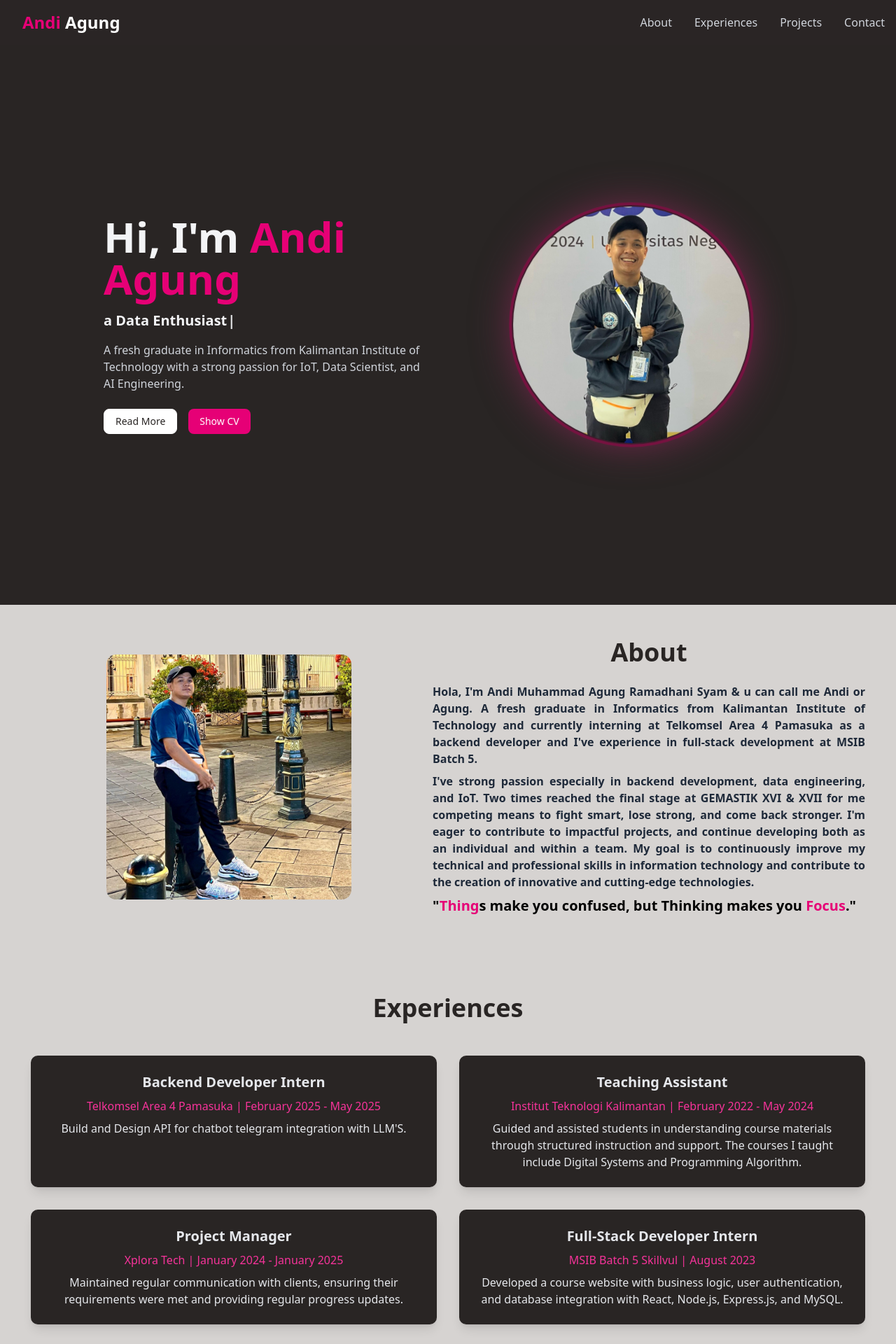
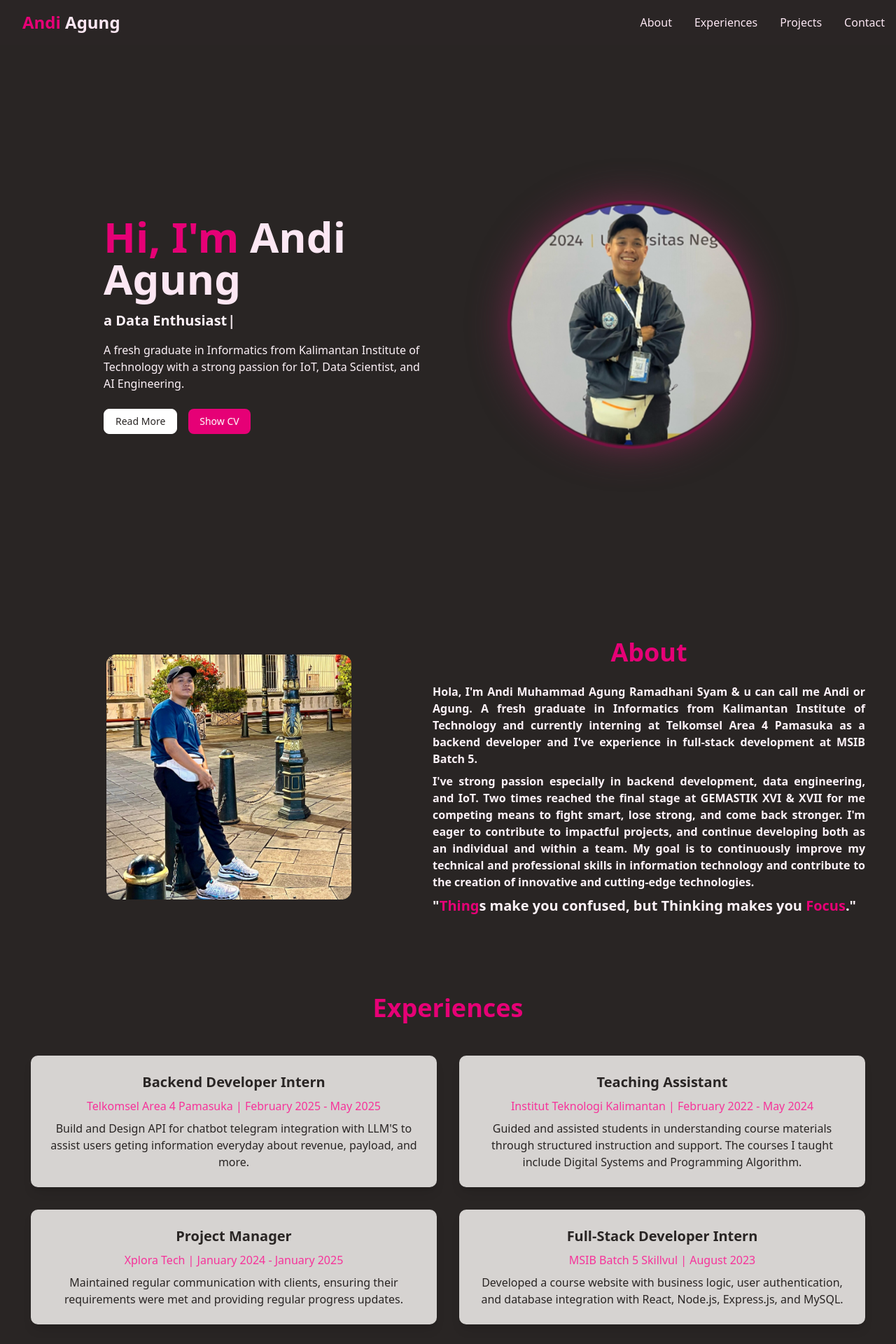
Before and after one commit to possible112/portfolio-pribadi, a Next.js app: page / in a window 1280 px wide. Shown: the top 1920 px of the page at 70% size. Built offline with nearby package versions, Linux system fonts and the light colour scheme.

Commit message:
update 1.3

```diff
--- a/package.json
+++ b/package.json
@@ -11,6 +11,7 @@
   "dependencies": {
     "@radix-ui/react-slot": "^1.2.0",
     "@vercel/speed-insights": "^1.2.0",
+    "animate.css": "^4.1.1",
     "class-variance-authority": "^0.7.1",
     "clsx": "^2.1.1",
     "framer-motion": "^12.7.4",
--- a/src/app/globals.css
+++ b/src/app/globals.css
@@ -17,6 +17,7 @@
 }
 
 html, body {
+  scroll-behavior: smooth; /* Untuk efek scroll halus */
   overflow-x: hidden; /* Untuk mencegah overflow horizontal pada perangkat mobile */
   margin: 0;
   padding: 0;
@@ -31,21 +32,22 @@ html, body {
 
 @keyframes pulseRing {
   0% {
-    transform: scale(0.8);
+    transform: scale(0.9);
     opacity: 1.0;
   }
   50% {
     transform: scale(1.0);
-    opacity: 1.7;
+    opacity: 1.5;
   }
+
   100% {
-    transform: scale(0.8);
+    transform: scale(0.9);
     opacity: 1.5;
   }
 }
 
 .animate-pulse-ring {
-  animation: pulseRing 5s infinite;
+  animation: pulseRing 4s infinite;
 }
 
 /* Navbar yang responsif untuk perangkat lebih kecil */
--- a/src/app/page.tsx
+++ b/src/app/page.tsx
@@ -23,14 +23,17 @@ export default function Home() {
     <main className=" w-full">
       {/* Hero Section */}
       <Navbar />
-      <section id="hero" className="min-h-screen w-full flex flex-col md:flex-row items-center justify-center bg-stone-800 text-white px-2 py-12 md:px-16">
+      <section
+        id="hero"
+        className="min-h-screen w-full flex flex-col md:flex-row items-center justify-center bg-stone-800 text-white px-2 py-12 md:px-16"
+      >
         <div className="w-full grid md:grid-cols-2 gap-6 items-center py-8 md:px-16">
           {/* Left: Text */}
-          <div className="px-5 space-y-4 text-center md:text-left">
-            <h1 className="text-pink-600 text-4xl md:text-6xl font-bold">
-              <span className="text-gray-100">Hi, I&apos;m</span> Andi Agung
+          <div className="px-5 space-y-4 text-center md:text-left ">
+            <h1 className="text-pink-100 text-4xl md:text-6xl font-bold ">
+              <span className="text-pink-600">Hi, I&apos;m</span> Andi Agung
             </h1>
-            <h2 className="text-lg md:text-xl font-semibold text-gray-100">
+            <h2 className="text-lg md:text-xl font-semibold text-pink-50 animate__animated animate__fadeIn animate__delay-1.5s">
               <Typewriter
                 options={{
                   strings: ['a Backend Developer', 'a Data Enthusiast', 'an IoT Explorer'],
@@ -41,13 +44,16 @@ export default function Home() {
                 }}
               />
             </h2>
-            <p className="text-gray-300 animate-typing">
-              A fresh graduate in Informatics from Kalimantan Institute of Technology
-              with a strong passion for IoT, Data Scientist, and AI Engineering.
+            <p className="text-pink-50 ">
+              A fresh graduate in Informatics from Kalimantan Institute of Technology with a
+              strong passion for IoT, Data Scientist, and AI Engineering.
             </p>
             <div className="flex gap-4 pt-2 justify-center md:justify-start">
               <a href="#about">
-                <Button variant="outline" className="border-white text-stone-800 hover:bg-stone-400 hover:text-[#282c54]">
+                <Button
+                  variant="outline"
+                  className="border-white text-stone-800 hover:bg-stone-400 hover:text-[#282c54] animate__animated animate__fadeIn animate__delay-2.5s"
+                >
                   Read More
                 </Button>
               </a>
@@ -56,7 +62,7 @@ export default function Home() {
                 target="_blank"
                 rel="noopener noreferrer"
               >
-                <Button className="bg-pink-600 text-white hover:bg-pink-800">
+                <Button className="bg-pink-600 text-white hover:bg-pink-800 animate__animated animate__fadeIn animate__delay-3s">
                   Show CV
                 </Button>
               </a>
@@ -64,7 +70,9 @@ export default function Home() {
           </div>
 
           {/* Right: Image */}
-          <div className="relative flex justify-center items-center mt-8 md:mt-0">
+          <div
+            className="relative flex justify-center items-center mt-8 md:mt-0 "
+          >
             <div className="relative w-[250px] h-[250px] md:w-[350px] md:h-[350px] rounded-full shadow-[0_0_60px_#7b2a50] ring-4 ring-pink-800/50 ring-offset-2 ring-offset-[#3f1d2d] animate-pulse-ring">
               <Image
                 src="/profile.jpg"
@@ -79,8 +87,9 @@ export default function Home() {
         </div>
       </section>
 
+
       {/* About Section */}
-      <section id="about" className="scroll-mt-32 flex flex-col md:flex-row items-center justify-between bg-stone-300 text-white px-10 py-12">
+      <section id="about" className="scroll-mt-32 flex flex-col md:flex-row items-center justify-between bg-stone-800 text-white px-10 py-12 animate__animated animate__fadeIn animate__delay-2.5s">
         <div className="flex justify-between mx-4 mb-6 md:mb-0">
           <div className="mx-24 w-[300px] h-[300px] md:w-[350px] md:h-[350px] rounded-2xl ring-teal-800 ring-offset-2 ring-offset-[#3f3e1d]">
             <Image
@@ -95,57 +104,57 @@ export default function Home() {
         </div>
 
         <div className="max-w-2xl mx-auto px-1 space-y-2">
-          <h2 className="text-4xl text-stone-800 font-bold text-center mb-6">About</h2>
-          <p className="text-gray-800 font-semibold text-justify ">
+          <h2 className="text-4xl text-pink-600 font-bold text-center mb-6">About</h2>
+          <p className="text-pink-50 font-semibold text-justify ">
             Hola, I&apos;m Andi Muhammad Agung Ramadhani Syam & u can call me Andi or Agung.
             A fresh graduate in Informatics from Kalimantan Institute of Technology and currently interning at Telkomsel Area 4
             Pamasuka as a backend developer and I&apos;ve experience in full-stack development at MSIB Batch 5.
           </p>
-          <p className="text-gray-800 font-semibold text-justify ">
+          <p className="text-pink-50 font-semibold text-justify ">
             I&apos;ve strong passion especially in backend development, data engineering, and IoT. Two times reached the final stage at GEMASTIK XVI & XVII for me competing means to fight smart, lose strong, and come back stronger. I&apos;m eager to contribute to impactful projects, and continue developing both as an individual and within a team. My goal is to continuously improve my technical and professional skills in information technology and contribute to the creation of innovative and cutting-edge technologies.
           </p>
-          <p className="text-black text-xl font-semibold text-justify">
+          <p className="text-pink-50 text-xl font-semibold text-justify">
             &quot;<span className='text-pink-600'>Thing</span>s make you confused, but Thinking makes you <span className='text-pink-600'>Focus</span>.&quot;
           </p>
         </div>
       </section>
 
       {/* Experiences Section */}
-      <section id="experiences" className="scroll-mt-32 py-16 flex flex-col min-h-screen w-full bg-stone-300 text-center px-6">
-        <h2 className="text-4xl font-bold text-stone-800 mb-12">Experiences</h2>
+      <section id="experiences" className="scroll-mt-32 py-16 flex flex-col min-h-screen w-full bg-stone-800 text-center px-6">
+        <h2 className="text-4xl font-bold text-pink-600 mb-12">Experiences</h2>
         <div className="grid grid-cols-1 sm:grid-cols-2 md:grid-cols-2 lg:grid-cols-2 max-w-7xl px-5 mx-auto gap-8">
           {/* Experience 1 */}
-          <div className="bg-stone-800 text-white p-6 rounded-lg shadow-lg hover:scale-105 transform transition-all duration-300">
-            <h3 className="text-xl text-gray-200 font-semibold mb-2">Backend Developer Intern</h3>
+          <div className="bg-stone-300  p-6 rounded-lg shadow-lg hover:scale-105 transform transition-all duration-300">
+            <h3 className="text-xl text-stone-800 font-semibold mb-2">Backend Developer Intern</h3>
             <p className="text-pink-500 mb-2">Telkomsel Area 4 Pamasuka | February 2025 - May 2025</p>
-            <p className="text-gray-200">
-              Build and Design API for chatbot telegram integration with LLM&apos;S.
+            <p className="text-stone-800">
+              Build and Design API for chatbot telegram integration with LLM&apos;S to assist users geting information everyday about revenue, payload, and more.
             </p>
           </div>
 
           {/* Experience 2 */}
-          <div className="bg-stone-800 text-white p-6 rounded-lg shadow-lg hover:scale-105 transform transition-all duration-300">
-            <h3 className="text-xl text-gray-200 font-semibold mb-2">Teaching Assistant</h3>
+          <div className="bg-stone-300  p-6 rounded-lg shadow-lg hover:scale-105 transform transition-all duration-300">
+            <h3 className="text-xl text-stone-800 font-semibold mb-2">Teaching Assistant</h3>
             <p className="text-pink-500 mb-2">Institut Teknologi Kalimantan | February 2022 - May 2024</p>
-            <p className="text-gray-200">
+            <p className="text-stone-800">
               Guided and assisted students in understanding course materials through structured instruction and support. The courses I taught include Digital Systems and Programming Algorithm.
             </p>
           </div>
 
           {/* Experience 3 */}
-          <div className="bg-stone-800 text-white p-6 rounded-lg shadow-lg hover:scale-105 transform transition-all duration-300">
-            <h3 className="text-xl text-gray-200 font-semibold mb-2">Project Manager</h3>
+          <div className="bg-stone-300  p-6 rounded-lg shadow-lg hover:scale-105 transform transition-all duration-300">
+            <h3 className="text-xl text-stone-800 font-semibold mb-2">Project Manager</h3>
             <p className="text-pink-500 mb-2">Xplora Tech | January 2024 - January 2025</p>
-            <p className="text-gray-200">
+            <p className="text-stone-800">
               Maintained regular communication with clients, ensuring their requirements were met and providing regular progress updates.
             </p>
           </div>
 
           {/* Experience 4 */}
-          <div className="bg-stone-800 text-white p-6 rounded-lg shadow-lg hover:scale-105 transform transition-all duration-300">
-            <h3 className="text-xl text-gray-200 font-semibold mb-2">Full-Stack Developer Intern</h3>
+          <div className="bg-stone-300 p-6 rounded-lg shadow-lg hover:scale-105 transform transition-all duration-300">
+            <h3 className="text-xl text-stone-800 font-semibold mb-2">Full-Stack Developer Intern</h3>
             <p className="text-pink-500 mb-2">MSIB Batch 5 Skillvul | August 2023</p>
-            <p className="text-gray-200">
+            <p className="text-stone-800">
               Developed a course website with business logic, user authentication, and database integration with React, Node.js, Express.js, and MySQL.
             </p>
           </div>
@@ -154,7 +163,7 @@ export default function Home() {
 
       {/* Projects Section */}
       <section id="projects" className="scroll-mt-32 min-h-screen w-full flex flex-col max-w-7xl mx-auto py-4">
-        <h2 className="text-4xl text-stone-300 font-bold text-center mt-5 mb-15">Projects</h2>
+        <h2 className="text-4xl text-pink-600 font-bold text-center mt-5 mb-15">Projects</h2>
         <div className="grid grid-cols-1 sm:grid-cols-2 md:grid-cols-2 lg:grid-cols-2 gap-18 mb-18 px-8">
           <ProjectCard
             title="AviSent"
@@ -184,8 +193,8 @@ export default function Home() {
       </section>
 
       {/* Contact Section */}
-      <section id="contact" className="scroll-mt-24 flex flex-col min-h-screen w-full justify-end items-center bg-stone-300 text-center px-4 py-24">
-        <h2 className="text-3xl text-stone-800 font-bold mb-8">Get in touch with me</h2>
+      <section id="contact" className="scroll-mt-24 flex flex-col min-h-screen w-full justify-end items-center bg-stone-800 text-center px-4 py-24">
+        <h2 className="text-3xl text-pink-100 font-bold mb-8">Get in touch with me</h2>
         <div className="flex justify-center items-center space-x-6 relative">
           {/* Email Icon */}
           <a
@@ -237,8 +246,8 @@ export default function Home() {
         </div>
 
         <div className="flex justify-center items-center mt-auto space-x-6">
-          <Copyright className="w-10 h-10 text-stone-800 transition-all duration-300 ease-in-out transform group-hover:scale-50 group-hover:shadow-lg" />
-          <h3 className="text-stone-800 font-semibold">2025 Andi Agung. All rights reserved!</h3>
+          <Copyright className="w-10 h-10 text-pink-100 transition-all duration-300 ease-in-out transform group-hover:scale-50 group-hover:shadow-lg" />
+          <h3 className="text-pink-100 font-semibold">2025 Andi Agung. All rights reserved!</h3>
         </div>
       </section>
     </main>
--- a/src/components/Navbar.tsx
+++ b/src/components/Navbar.tsx
@@ -6,32 +6,32 @@ export default function Navbar() {
       <div className="max-w-screen-xl mx-auto px-4 py-4 flex justify-between items-center">
         {/* Logo/Brand Name */}
         <a href="#hero" className="text-2xl font-bold ml-4">
-          <span className="text-pink-600">Andi</span> <span className="text-white">Agung</span>
+          <span className="text-pink-600">Andi</span> <span className="text-pink-100">Agung</span>
         </a>
 
         {/* Navbar Links for Desktop */}
         <div className="flex space-x-8">
           <a
             href="#about"
-            className="text-bold text-gray-300 hover:text-pink-600 relative transition-all duration-300 ease-in-out"
+            className="text-bold text-pink-100 hover:text-pink-600 relative transition-all duration-300 ease-in-out"
           >
             About
           </a>
           <a
             href="#experiences"
-            className="text-bold text-gray-300 hover:text-pink-600 relative transition-all duration-300 ease-in-out"
+            className="text-bold text-pink-100 hover:text-pink-600 relative transition-all duration-300 ease-in-out"
           >
             Experiences
           </a>
           <a
             href="#projects"
-            className="text-bold text-gray-300 hover:text-pink-600 relative transition-all duration-300 ease-in-out"
+            className="text-bold text-pink-100 hover:text-pink-600 relative transition-all duration-300 ease-in-out"
           >
             Projects
           </a>
           <a
             href="#contact"
-            className="text-bold text-gray-300 hover:text-pink-600 relative transition-all duration-300 ease-in-out"
+            className="text-bold text-pink-100 hover:text-pink-600 relative transition-all duration-300 ease-in-out"
           >
             Contact
           </a>
--- a/src/components/ProjectCard.tsx
+++ b/src/components/ProjectCard.tsx
@@ -34,7 +34,7 @@ export default function ProjectCard({ title, description, imageUrl, link }: Proj
   return (
     <div
       id={title}
-      className={`rounded-xl overflow-hidden shadow-lg border transition-all duration-300 cursor-pointer ${isVisible ? 'transform scale-105 bg-white' : 'bg-stone-200'}`}
+      className={`rounded-xl overflow-hidden shadow-lg border transition-all duration-300 cursor-pointer ${isVisible ? 'transform scale-105 bg-stone-800' : 'bg-stone-200'}`}
       onClick={() => link && window.open(link, '_blank')}
     >
       <Image
@@ -46,12 +46,12 @@ export default function ProjectCard({ title, description, imageUrl, link }: Proj
       />
       <div className="p-4">
         <h3
-          className={`text-xl font-bold mb-2 transition-all duration-300 ${isVisible ? 'text-pink-600' : 'text-stone-800'}`}
+          className={`text-xl font-bold mb-2 transition-all duration-300 ${isVisible ? 'text-pink-500' : 'text-stone-800'}`}
         >
           {title}
         </h3>
         <p
-          className={`text-stone-600 text-semibold mb-4 transition-all duration-300 ${isVisible ? 'text-pink-600' : 'text-stone-600'}`}
+          className={`text-gray-300 text-semibold mb-4 transition-all duration-300 ${isVisible ? 'text-gray-300' : 'text-stone-800'}`}
         >
           {description}
         </p>
```
Also changed, not shown: 1 other file (tests, documents, lock files or other folders).
